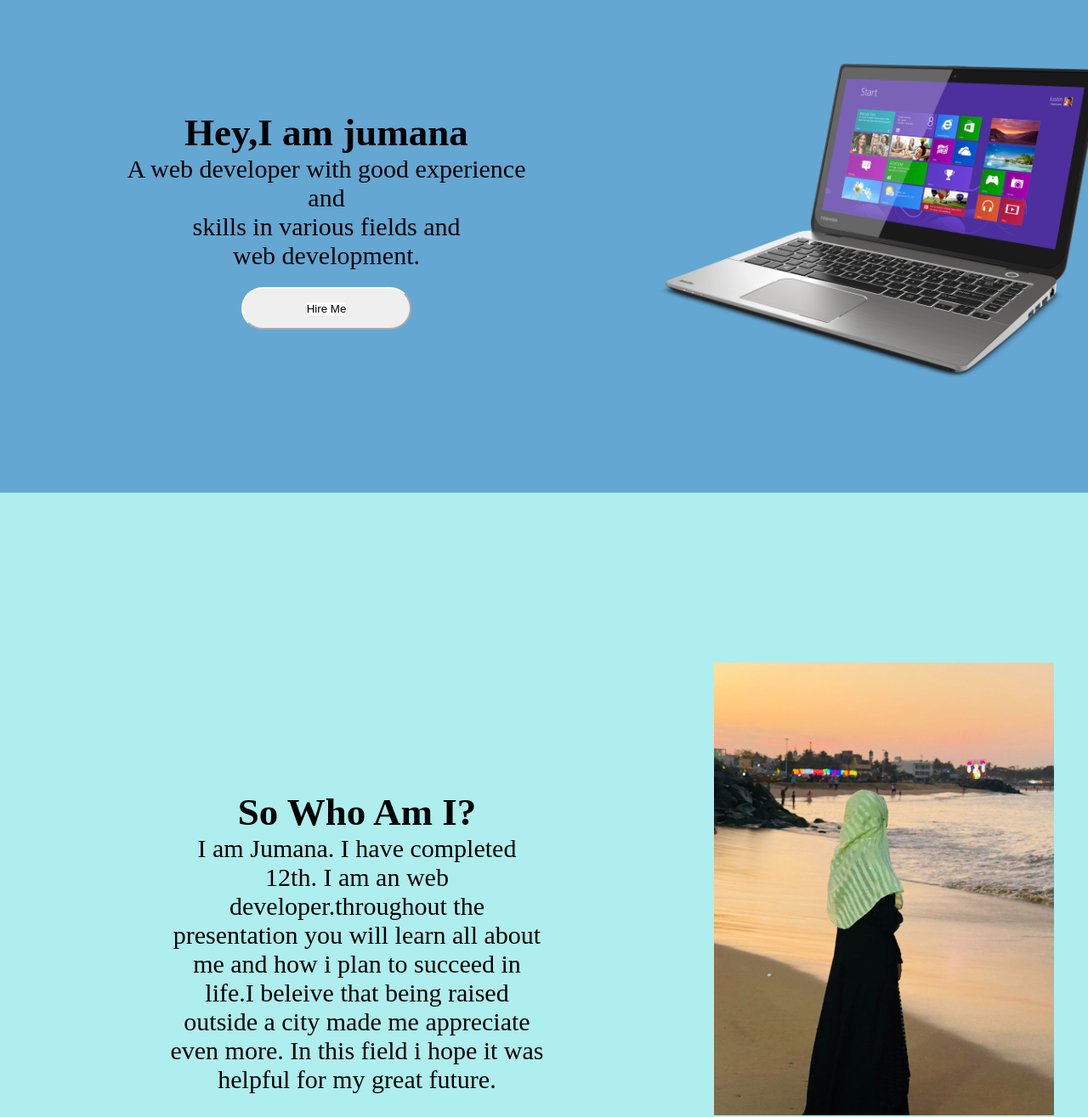
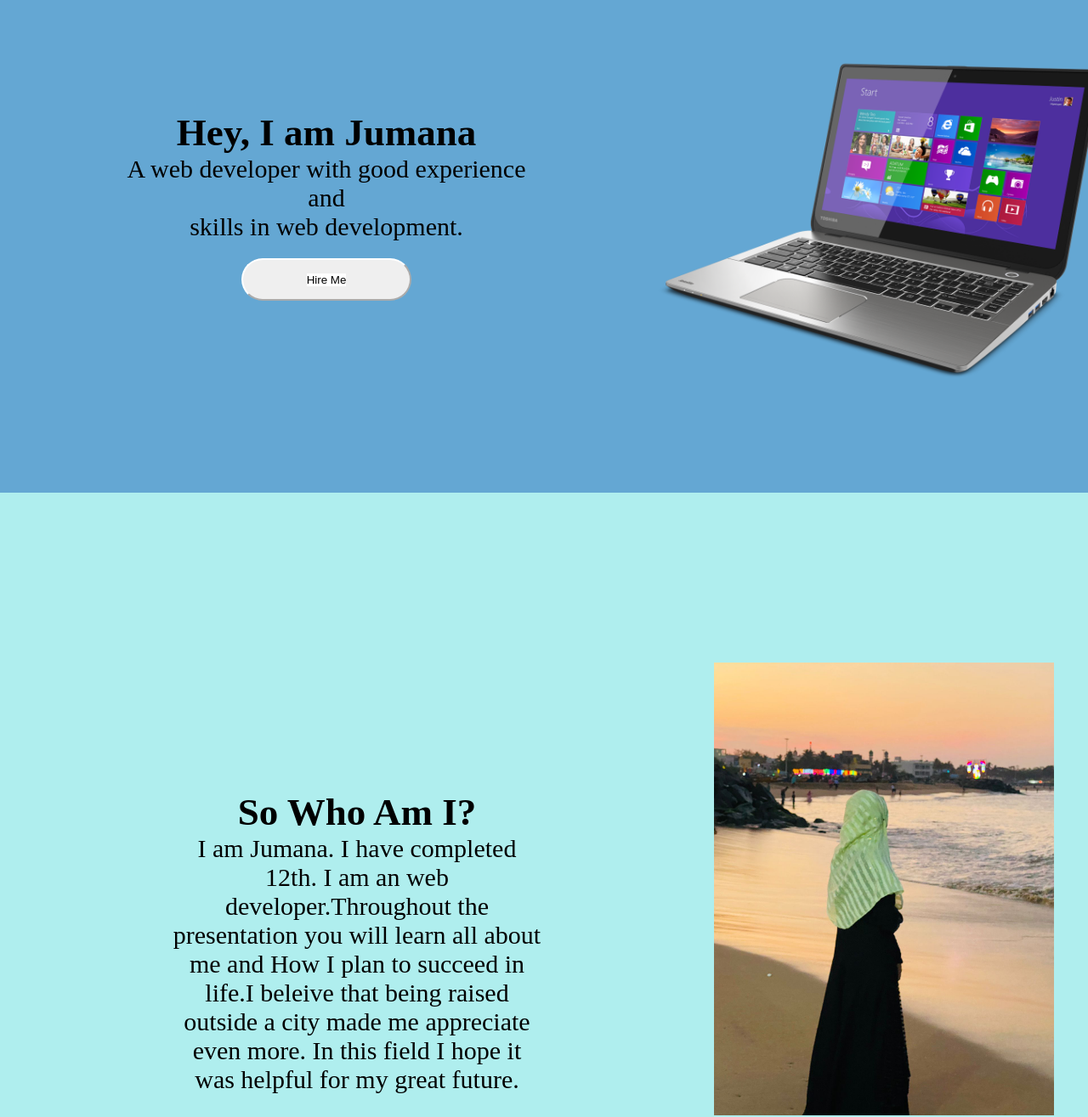
Before and after one commit to Jumana-aj/Jumana-aj.github.io, a plain HTML site: page index.html in a window 1280 px wide. Shown: the part 220-1535 px from the top of the page at 85% size. Drawn offline with Linux system fonts and the light colour scheme.

Commit message:
caps changing

```diff
--- a/index.html
+++ b/index.html
@@ -30,10 +30,9 @@
         </div>
         <div class="content">
             <div class="text">
-                <h2>Hey,I am jumana</h2>
+                <h2>Hey, I am Jumana</h2>
                 <p>A web developer with good experience and <br>
-                    skills in various fields and<br>
-                    web development.</p>
+                    skills in web development.</p>
                 <button type="button" class="button"><a href="mailto:jumana.hikmathulla@fssa.freshworks.com">Hire
                         Me</a></button>
             </div>
@@ -52,11 +51,11 @@
 
         <div class="column2">
             <h2>So Who Am I?</h2>
-            <p>I am Jumana. I have completed 12th. I am an web developer.throughout the presentation you will
+            <p>I am Jumana. I have completed 12th. I am an web developer.Throughout the presentation you will
                 learn
-                all about me and how i plan to succeed in life.I beleive that being raised outside a city
+                all about me and How I plan to succeed in life.I beleive that being raised outside a city
                 made
-                me appreciate even more. In this field i hope it was helpful for my great future.
+                me appreciate even more. In this field I hope it was helpful for my great future.
             </p>
 
         </div>
@@ -96,9 +95,9 @@
             <h2>Contact me</h2>
             <p>jumana.hikmathulla@fssa.freshworks.com</p>
             <div class="icons">
-                <a><i class="fa fa-instagram" style="font-size:48px"></i></a>
-                <i class="fa fa-linkedin-square" style="font-size:48px"></i>
-                <i class="fa fa-facebook-f" style="font-size:48px" ></i>
+                <a><i class="fa fa-instagram" style="font-size:48px;padding: 20px;"></i></a>
+                <i class="fa fa-linkedin-square" style="font-size:48px;padding: 20px;"></i>
+                <i class="fa fa-facebook-f" style="font-size:48px;padding: 20px;" ></i>
             </div>
         </div>
 
--- a/pages/css/style.css
+++ b/pages/css/style.css
@@ -18,14 +18,11 @@ body{
 }
 
 .navbar{
-    /* background-color:; */
+
     font-size:30px;
     padding-left:1070px;
     padding-top: 50px;
-    z-index: 10;
     position: fixed;
-
-
 }
 nav a{
     color:white;
@@ -52,7 +49,7 @@ button a{
 }
 
 .text{
-    /* background-color: ; */
+
     font-size: 30px;
     text-align: center;
     padding-top:350px;
@@ -60,7 +57,7 @@ button a{
 
 }
 .image{
-    /* background-color: rgba(59, 144, 200, 0.788); */
+
     padding-bottom:300px;
     margin-left: 20%;
     margin-top:250px;
@@ -106,11 +103,7 @@ p{
 #skills{
     display: grid;
     grid-template-columns: 50% 50%;
-    /* font-size: 30px;
-    text-align: center;
-    padding: 200px;
-    margin-right: 40%;
-    margin-top:80px; */
+
 
 }
 #skills li{
@@ -159,7 +152,7 @@ p{
     margin-top: 350px;
 }
 .image4{
-    /* margin-left: 90px;*/
+
     margin-top: 270px;
     padding-left: 200px;
 }
@@ -167,4 +160,5 @@ p{
     padding-bottom: 50px;
     margin-left: 250px;
 
+
 }
```
